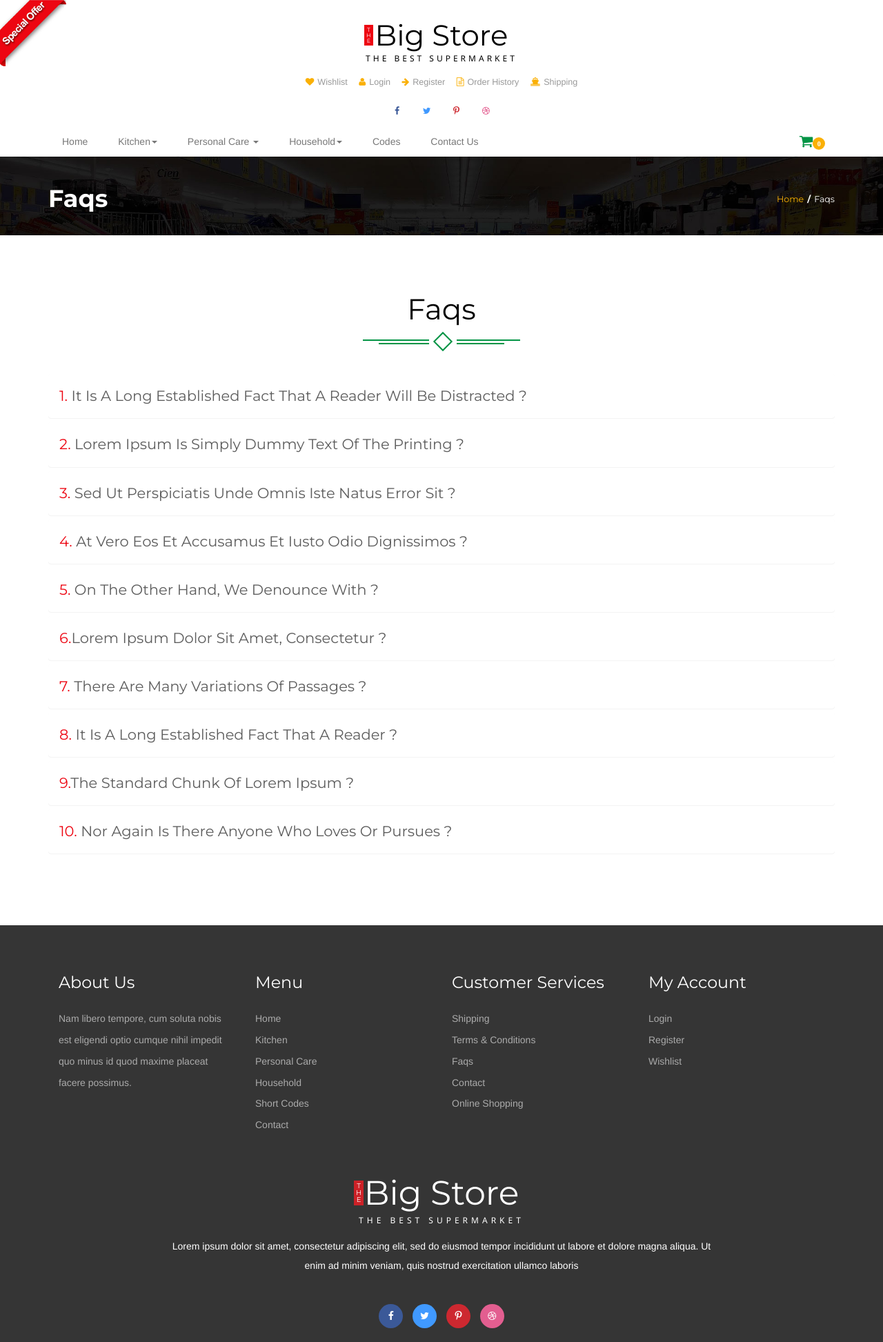
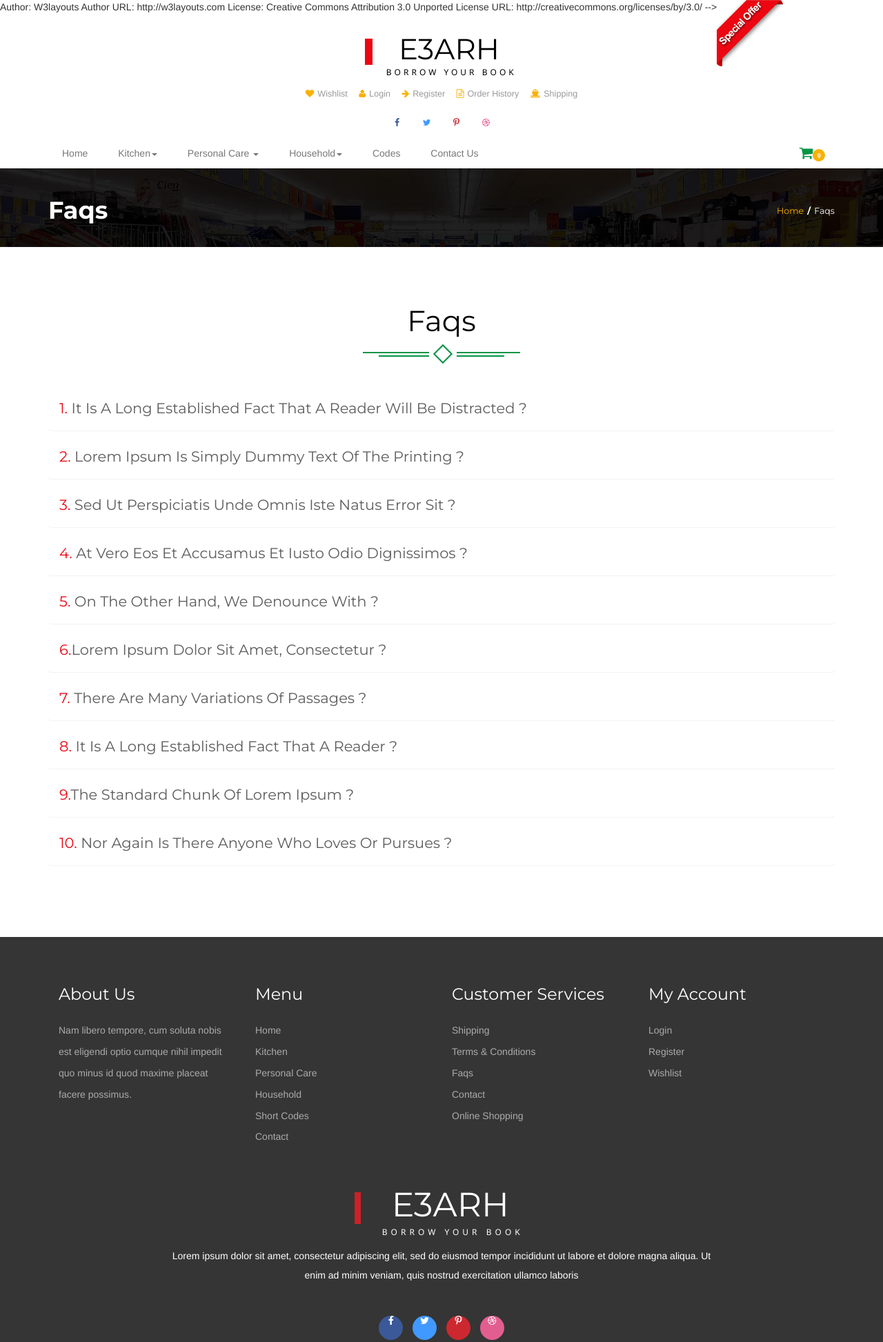
Before and after one commit to Aziiz7/E3ARH, a plain HTML site: page faqs.html in a window 1280 px wide. Shown: the top 1945 px of the page at 69% size. Drawn offline with Linux system fonts and the light colour scheme.

Commit message:
17/1/2020-1

```diff
--- a/faqs.html
+++ b/faqs.html
@@ -1,5 +1,4 @@
-<!--
-Author: W3layouts
+ Author: W3layouts
 Author URL: http://w3layouts.com
 License: Creative Commons Attribution 3.0 Unported
 License URL: http://creativecommons.org/licenses/by/3.0/
@@ -72,7 +71,7 @@ function hideURLbar(){ window.scrollTo(0,1); } </script>
 		<div class="container">
 
 			<div class="logo">
-				<h1 ><a href="index.html"><b>T<br>H<br>E</b>Big Store<span>The Best Supermarket</span></a></h1>
+				 <h1 ><a href="index.html"><b><br><br>&nbsp;&nbsp;<br><br></b>&nbsp; E3ARH<span> &nbsp;  &nbsp;    Borrow Your Book</span></a></h1>
 			</div>
 			<div class="head-t">
 				<ul class="card">
@@ -474,7 +473,7 @@ function hideURLbar(){ window.scrollTo(0,1); } </script>
 		</div>
 		<div class="clearfix"></div>
 			<div class="footer-bottom">
-				<h2 ><a href="index.html"><b>T<br>H<br>E</b>Big Store<span>The Best Supermarket</span></a></h2>
+				<h2 ><a href="index.html"><b><br><br>&nbsp;<br><br></b>&nbsp; E3ARH<span> &nbsp;  &nbsp;    Borrow Your Book</span></a></h2>
 				<p class="fo-para">Lorem ipsum dolor sit amet, consectetur adipiscing elit, sed do eiusmod tempor incididunt ut labore et dolore magna aliqua. Ut enim ad minim veniam, quis nostrud exercitation ullamco laboris</p>
 				<ul class="social-fo">
 					<li><a href="#" class=" face"><i class="fa fa-facebook" aria-hidden="true"></i></a></li>
```
Also changed, not shown: about.html (+3 -8 lines), care.html (+3 -4 lines), codes.html (+3 -4 lines), contact.html (+3 -4 lines), hold.html (+3 -4 lines), kitchen.html (+3 -4 lines), login.html (+3 -4 lines), offer.html (+3 -4 lines), register.html (+3 -4 lines), shipping.html (+3 -4 lines), single.html (+3 -4 lines), terms.html (+3 -4 lines), wishlist.html (+3 -4 lines).
